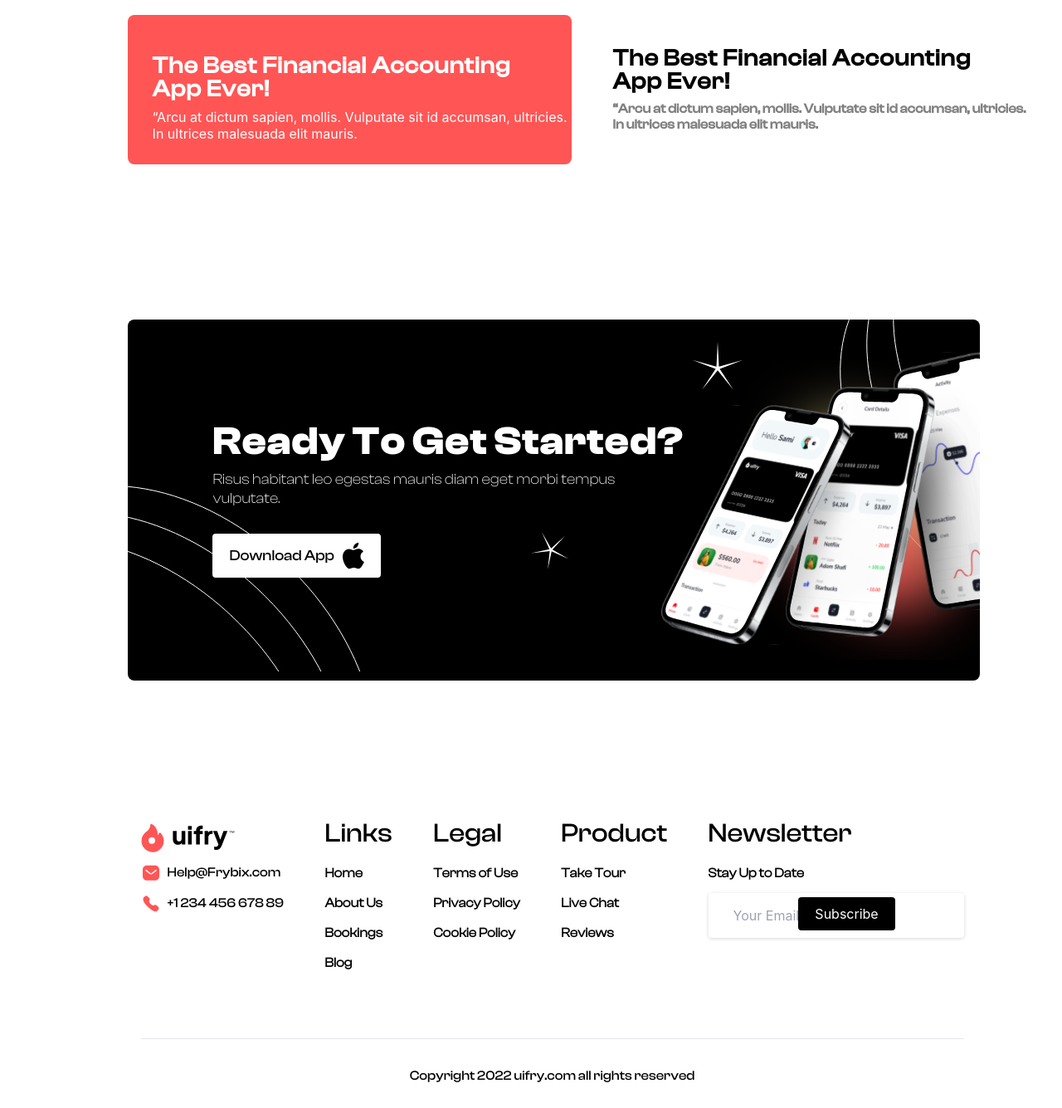
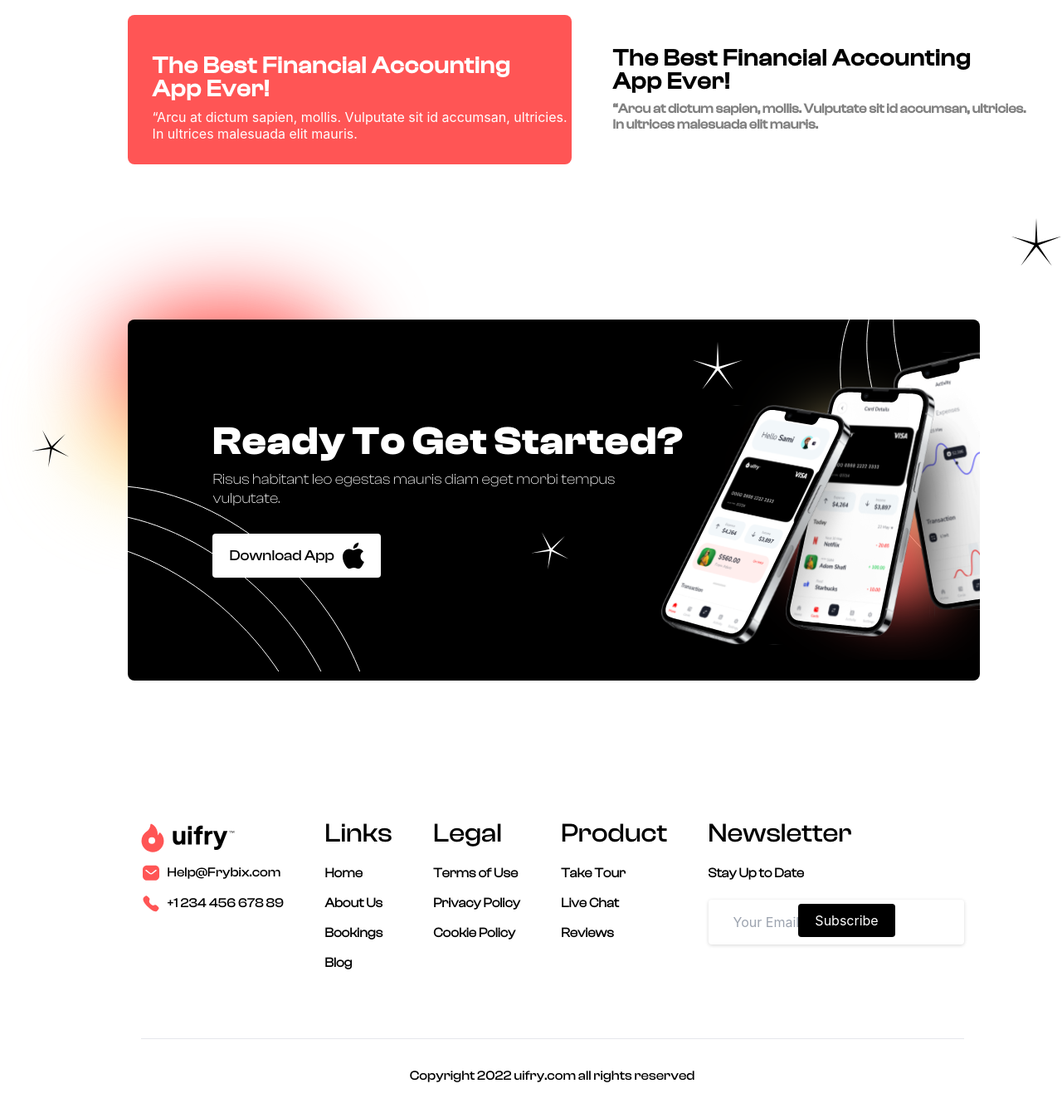
Before and after one commit to vprashrex/uifry-landing-page, a React (Create React App) app: page / in a window 1280 px wide. Shown: the part 4446-5781 px from the top of the page at 83% size. Built offline with nearby package versions, Linux system fonts and the light colour scheme.

Commit message:
ui-final-update

```diff
--- a/src/components/Faq.js
+++ b/src/components/Faq.js
@@ -1,4 +1,7 @@
 import PhoneSvg from "../assets/img/testimonial/PhoneSvg.svg";
+import BackSvg from "../assets/img/features/back.svg";
+import StarSvg from "../assets/img/features/star.svg";
+
 export const Faq = () => {
     return(
         <section className="faq-section" id="faq-section" >
@@ -52,6 +55,18 @@ export const Faq = () => {
                     </div>
                     <p style={{marginTop:"10px",color:"grey",fontFamily:"Clash Display Med",fontWeight:"600"}}>“Arcu at dictum sapien, mollis. Vulputate sit id accumsan, ultricies. In ultrices malesuada elit mauris.</p>
                 </div>
+            </div>
+            <div style={{position:"absolute",right:"0%",marginTop:"5%"}}>
+                <svg width="62" height="59" viewBox="0 0 62 59" fill="none" xmlns="http://www.w3.org/2000/svg">
+                <path d="M31.0001 0.70874L32.5049 30.6377L61.4339 22.8202L33.4348 33.4998L49.8092 58.5973L31.0001 35.2687L12.191 58.5973L28.5654 33.4998L0.566313 22.8202L29.4954 30.6377L31.0001 0.70874Z" fill="black"/>
+                </svg>
+
+            </div>
+            <img src={BackSvg} alt="back-svg" style={{position:"absolute",zIndex:"-9999",left:"0%",marginTop:"5%"}}/>
+            <div style={{position:"absolute",left:"3%",marginTop:"25%"}}>
+                <svg width="46" height="46" viewBox="0 0 46 46" fill="none" xmlns="http://www.w3.org/2000/svg">
+                <path d="M40.9117 4.6793L25.8375 21.3495L45.3253 32.5456L24.8128 23.3606L20.1867 45.3544L22.5835 23.0075L0.236642 25.4043L22.2304 20.7782L13.0454 0.265709L24.2415 19.7535L40.9117 4.6793Z" fill="black"/>
+                </svg>
             </div>
             <div className="card-img" style={{zIndex:"-1"}}>
                 <div style={{position:"absolute",right:"30%",marginTop:"2%"}}>
--- a/src/components/Footer.js
+++ b/src/components/Footer.js
@@ -78,7 +78,7 @@ export const Footer = () => {
                         <div className="mt-3" style={{display:"flex"}}>
                             <span className="text-black ml-2" style={{fontFamily:"Clash Display Regular",fontWeight:"600",fontSize:"16px",marginLeft:"0px"}}>Stay Up to Date</span>
                         </div>
-                        <div className="mt-3" style={{display:"flex"}}>
+                        <div className="mt-3" style={{display:"flex",marginTop:"20px"}}>
                             <input className="input-bx" type="text" placeholder="Your Email"/>
                             <button className="subscribe-bt">Subscribe</button>
                         </div>
```
